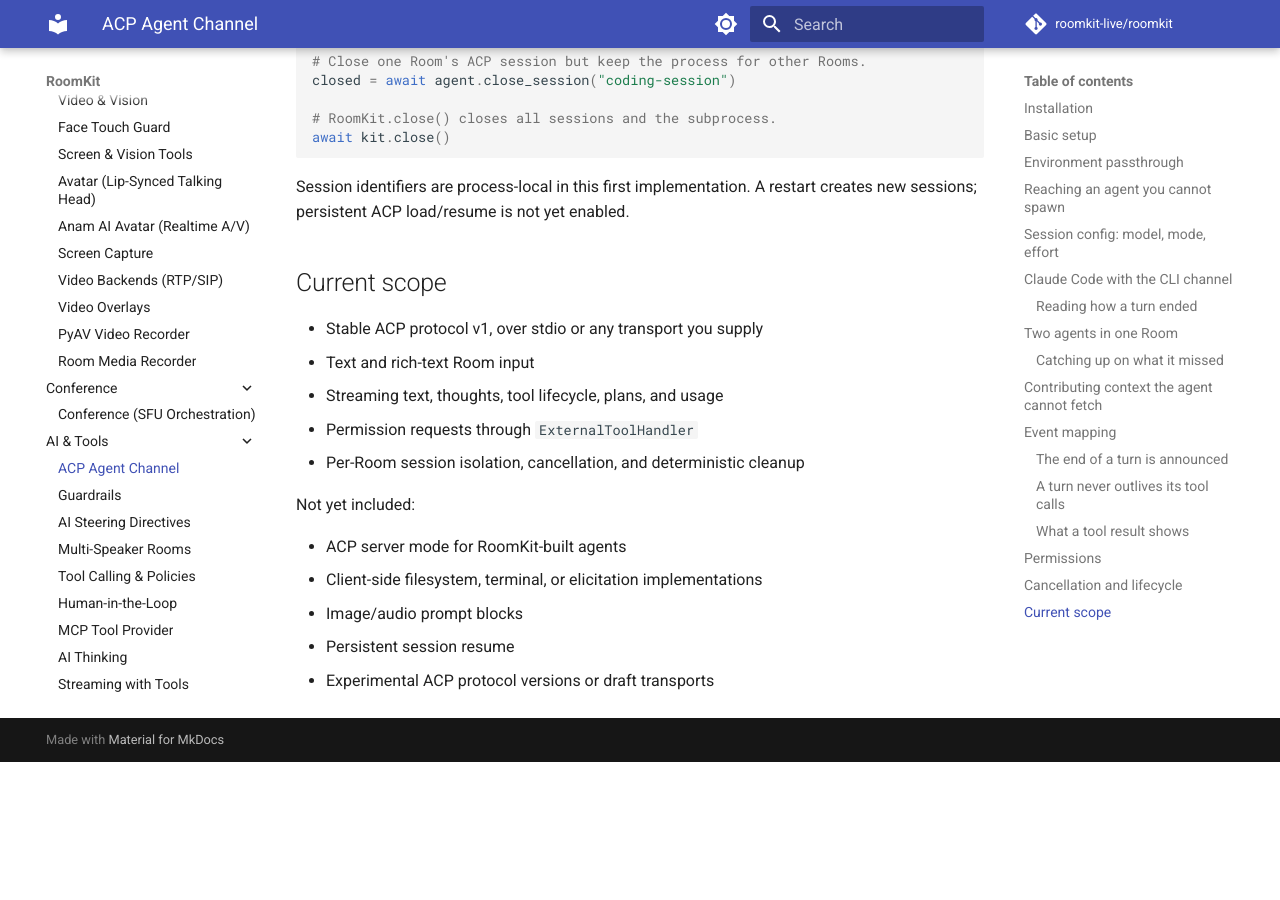
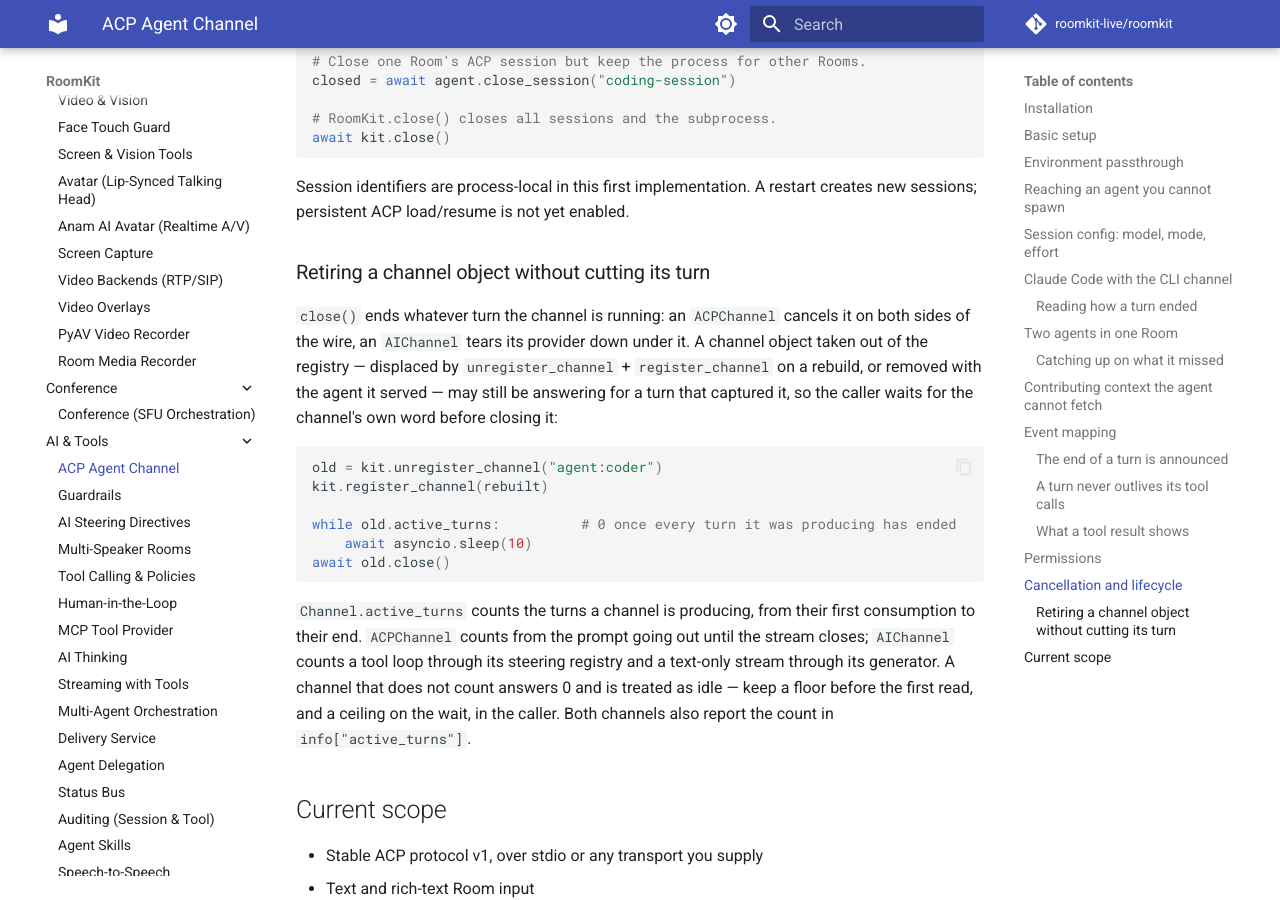
Before and after one commit to roomkit-live/roomkit-docs, an MkDocs documentation site: the page built from docs/guides/acp-channel.md, in a window 1280 px wide and 900 px high, scrolled down 12639 px. Built offline with MkDocs 1.6.1 and Material for MkDocs 9.7.7, drawn with Linux system fonts in a browser that asks for light colours; comment, search, counter and statistics services are not loaded; before the commit the page ends 13401 px from its top, so only the background shows below that.

Commit message:
docs(channels): retiring a channel object waits on active_turns
Channel.active_turns (roomkit 0.62.0) is what a caller holding a displaced
or removed channel object reads before close(): ACPChannel and AIChannel
count the turns they are producing, a channel that does not count answers
0. One section in the ACP guide with the retire-then-close pattern, and a
line in the feature overview pointing at it.

````diff
--- a/docs/guides/acp-channel.md
+++ b/docs/guides/acp-channel.md
@@ -619,6 +619,32 @@ await kit.close()
 Session identifiers are process-local in this first implementation. A restart
 creates new sessions; persistent ACP load/resume is not yet enabled.
 
+### Retiring a channel object without cutting its turn
+
+`close()` ends whatever turn the channel is running: an `ACPChannel` cancels
+it on both sides of the wire, an `AIChannel` tears its provider down under it.
+A channel object taken out of the registry — displaced by
+`unregister_channel` + `register_channel` on a rebuild, or removed with the
+agent it served — may still be answering for a turn that captured it, so the
+caller waits for the channel's own word before closing it:
+
+```python
+old = kit.unregister_channel("agent:coder")
+kit.register_channel(rebuilt)
+
+while old.active_turns:          # 0 once every turn it was producing has ended
+    await asyncio.sleep(10)
+await old.close()
+```
+
+`Channel.active_turns` counts the turns a channel is producing, from their
+first consumption to their end. `ACPChannel` counts from the prompt going out
+until the stream closes; `AIChannel` counts a tool loop through its steering
+registry and a text-only stream through its generator. A channel that does not
+count answers 0 and is treated as idle — keep a floor before the first read,
+and a ceiling on the wait, in the caller. Both channels also report the count
+in `info["active_turns"]`.
+
 ## Current scope
 
 - Stable ACP protocol v1, over stdio or any transport you supply
````
Also changed, not shown: docs/features.md (+1 -1 lines).
